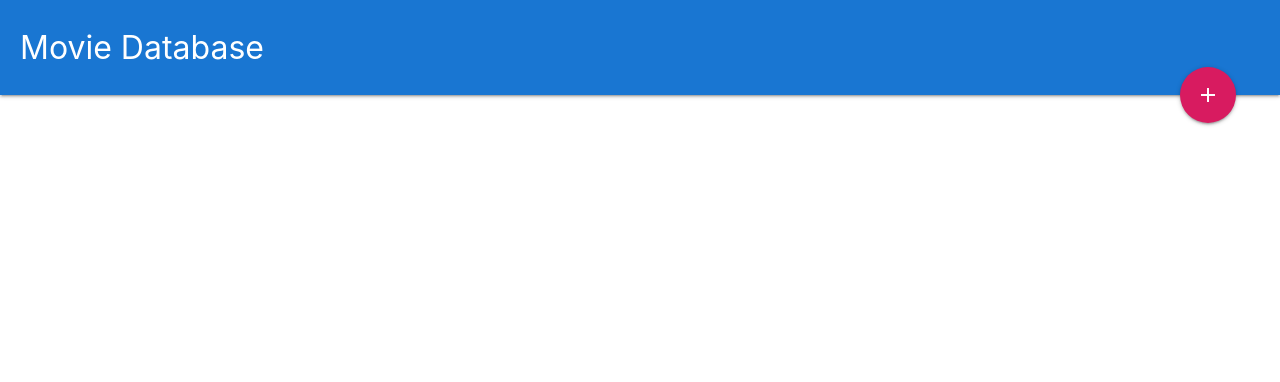
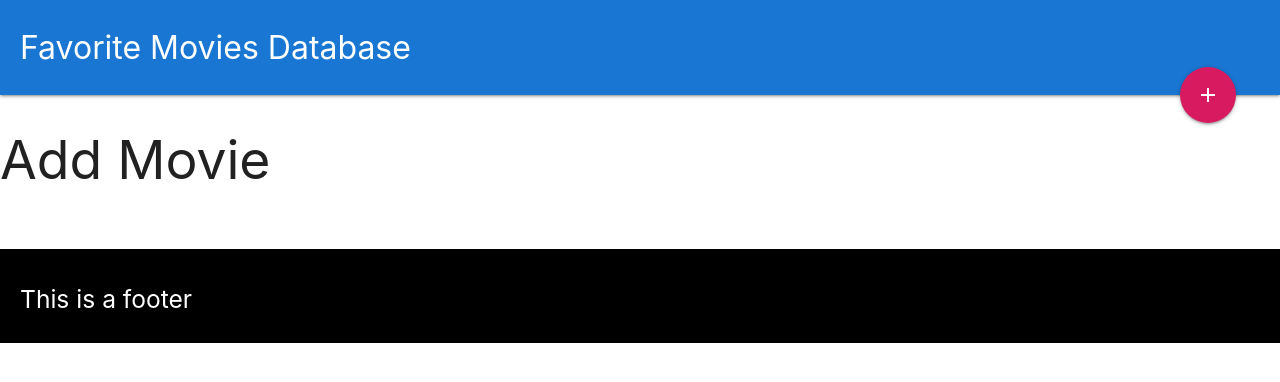
Before and after one commit to thomruns/vue-cli3-firebase-project, a Vue app: page /add-movie in a window 1280 px wide. Shown: the top 382 px of the page. Built offline with nearby package versions, Linux system fonts and the light colour scheme.

Commit message:
Delete from UI and databse, setup Add functionality

```diff
--- a/src/App.vue
+++ b/src/App.vue
@@ -2,16 +2,19 @@
   <div id="app">
     <Navbar />
     <router-view/>
+    <Footer />
   </div>
 </template>
 
 <script>
 import Navbar from '@/components/Navbar.vue'
+import Footer from '@/components/Footer.vue'
 
 export default {
   name: 'app',
   components: {
-    Navbar
+    Navbar,
+    Footer
   }
 
 }
--- /dev/null
+++ b/src/components/Footer.vue
@@ -0,0 +1,27 @@
+<template>
+  <footer>
+    <h5>This is a footer</h5>
+  </footer>
+</template>
+
+
+<script>
+export default {
+  name: 'Footer',
+  data() {
+    return {
+
+    }
+  }
+}
+</script>
+
+<style>
+footer {
+  color: #fff;
+  background-color: #000;
+  margin-top: 60px;
+  padding: 20px;
+}
+
+</style>
--- a/src/components/Navbar.vue
+++ b/src/components/Navbar.vue
@@ -3,7 +3,7 @@
     <nav class="nav-extended blue darken-2">
       <div class="nav-content">
         <router-link to="">
-          <span class="nav-title">Movie Database</span>
+          <span class="nav-title">Favorite Movies Database</span>
         </router-link>
         <a href="" class="btn-floating btn-large halfway-fab pink darken-1">
           <router-link to="">
--- a/src/router.js
+++ b/src/router.js
@@ -1,6 +1,7 @@
 import Vue from 'vue'
 import Router from 'vue-router'
 import Index from './views/Index.vue'
+import AddMovie from './views/AddMovie.vue'
 
 Vue.use(Router)
 
@@ -14,12 +15,9 @@ export default new Router({
       component: Index
     },
     {
-      path: '/about',
-      name: 'about',
-      // route level code-splitting
-      // this generates a separate chunk (about.[hash].js) for this route
-      // which is lazy-loaded when the route is visited.
-      component: () => import(/* webpackChunkName: "about" */ './views/About.vue')
+      path: '/add-movie',
+      name: 'AddMovie',
+      component: AddMovie
     }
   ]
 })
--- a/src/views/About.vue
+++ /dev/null
@@ -1,5 +0,0 @@
-<template>
-  <div class="about">
-    <h1>About view</h1>
-  </div>
-</template>
--- /dev/null
+++ b/src/views/AddMovie.vue
@@ -0,0 +1,19 @@
+<template>
+  <h2>Add Movie</h2>
+</template>
+
+
+<script>
+export default {
+  name: 'AddMovie',
+  data() {
+    return {
+
+    }
+  }
+}
+</script>
+
+<style>
+
+</style>
--- a/src/views/Index.vue
+++ b/src/views/Index.vue
@@ -28,8 +28,12 @@ export default {
   },
   methods: {
     deleteMovie(id) {
-      this.movies = this.movies.filter(movie => {
-        return movie.id != id
+      // delete doc from Firebase
+      db.collection('movies').doc(id).delete()
+        .then(() => { // delete from the UI
+          this.movies = this.movies.filter(movie => {
+          return movie.id != id
+        })
       })
     }
   },
```
